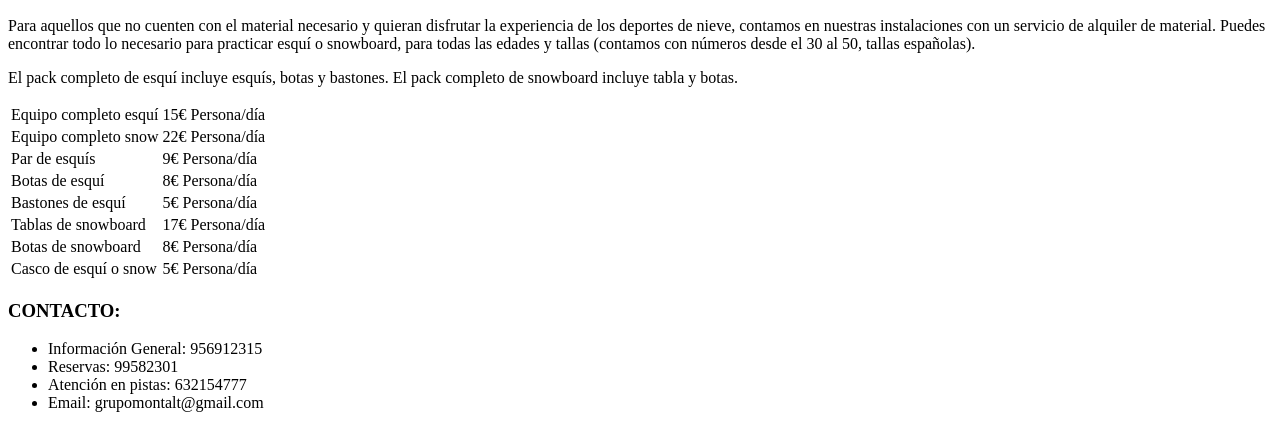
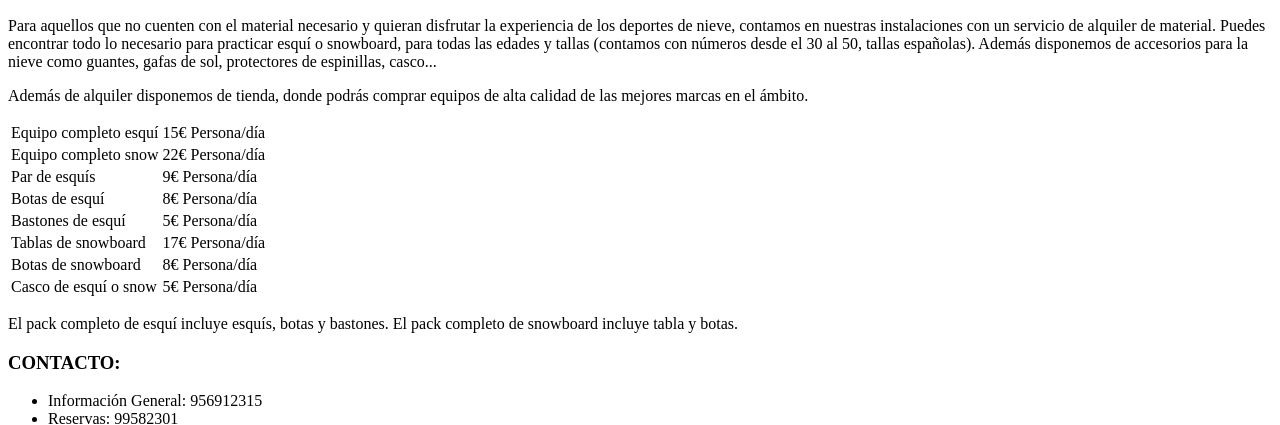
Before and after one commit to antonfarina/MontAlt, a website: page MontAlt/public_html/paginas/alquilermaterial.html in a window 1280 px wide. Shown: the part 1492-1917 px from the top of the page. Drawn offline with Linux system fonts and the light colour scheme.

Commit message:
mas texto

```diff
--- a/MontAlt/public_html/paginas/alquilermaterial.html
+++ b/MontAlt/public_html/paginas/alquilermaterial.html
@@ -49,17 +49,17 @@ and open the template in the editor.
         <img src="../Fotos/alquilerMaterial.jpg" alt="Alquiler de material">
         <!Tabla>
         <article>
-            <p>Para aquellos que no cuenten con el material necesario y quieran
+            <p>
+                Para aquellos que no cuenten con el material necesario y quieran
                 disfrutar la experiencia de los deportes de nieve, contamos en
                 nuestras instalaciones con un servicio de alquiler de material.
                 Puedes encontrar todo lo necesario para practicar esquí o
                 snowboard, para todas las edades y tallas (contamos con números
-                desde el 30 al 50, tallas españolas).
+                desde el 30 al 50, tallas españolas). Además disponemos de accesorios
+                para la nieve como guantes, gafas de sol, protectores de espinillas, casco...
             </p>
-            <p>
-                El pack completo de esquí incluye esquís, botas y bastones.
-                El pack completo de snowboard incluye tabla y botas.
-            </p>
+            <p>Además de alquiler disponemos de tienda, donde podrás comprar equipos de alta calidad
+                de las mejores marcas en el ámbito.</p>
         </article>
 
         <article>
@@ -97,6 +97,10 @@ and open the template in the editor.
                     <td>5€ Persona/día</td>
                 </tr>
             </table>
+            <p>
+                El pack completo de esquí incluye esquís, botas y bastones.
+                El pack completo de snowboard incluye tabla y botas.
+            </p>
         </article>
 
 
```
